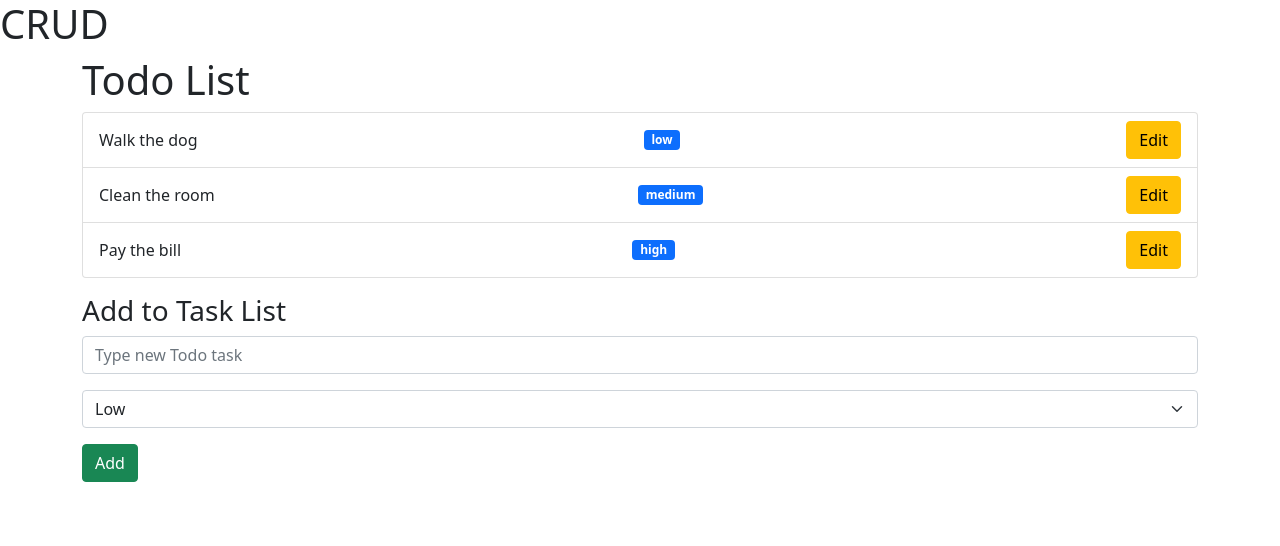
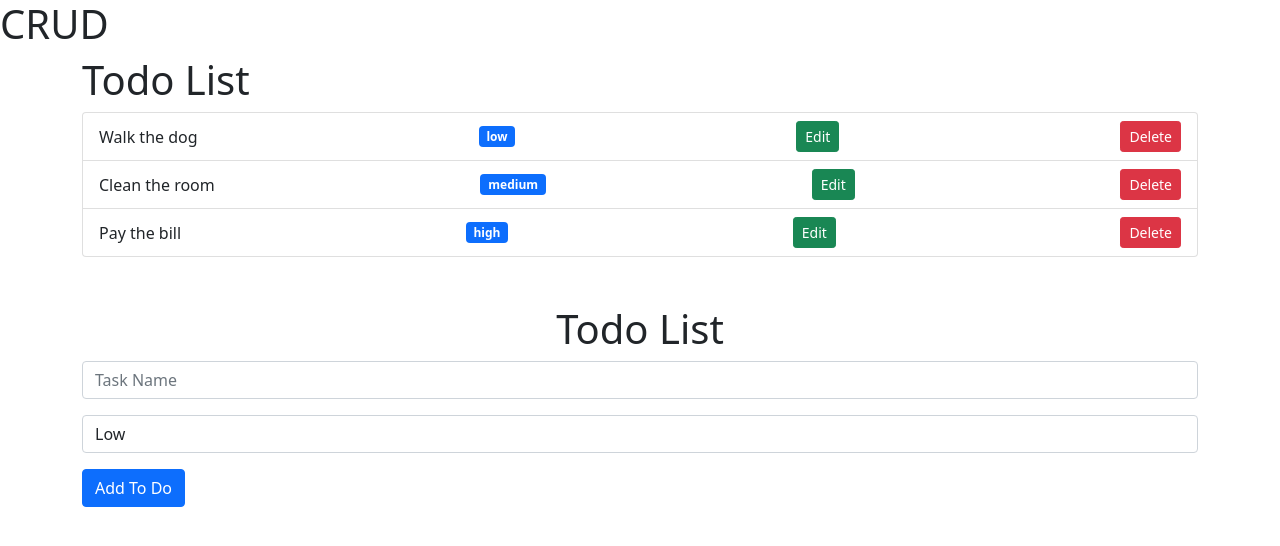
Before and after one commit to tvchiang/crud-application, a website: page index.html in a window 1280 px wide. Drawn offline with nearby package versions, Linux system fonts and the light colour scheme.

Commit message:
appendixA part1

```diff
--- a/index.html
+++ b/index.html
@@ -19,25 +19,22 @@
         </ul>
     </div>
 
-
-    <div class="container">
-        <h3>Add to Task List</h3>
-
+    <div class="container mt-5">
+        <h1 class="text-center">Todo List</h1>
       <div class="mb-3">
-            <input id="taskName" class="form-control" type="text" placeholder="Type new Todo task" aria-label="default input example">
+        <form id="todo-form">
+	        <input type="text" id="taskName" class="form-control" placeholder="Task Name">
 	        </div>
-
 	        <div class="mb-3">
-            <select id="taskUrgency" class="form-select" aria-label="Default select example">
+	            <select id="taskUrgency" class="form-control">
 	                <option value="low">Low</option>
 	                <option value="medium">Medium</option>
 	                <option value="high">High</option>
 	            </select>
 	        </div>
+	        <input type="submit" id="addTodo" class="btn btn-primary mb-3" value="Add To Do"/>
+	      </form>
 
-        <div>
-            <button id="addTodo" type="button" class="btn btn-success">Add</button>
-        </div>
     </div>
 
 
--- /dev/null
+++ b/package.json
@@ -0,0 +1,5 @@
+{
+  "dependencies": {
+    "bootstrap": "^5.3.2"
+  }
+}
--- a/script.js
+++ b/script.js
@@ -18,8 +18,9 @@ document.addEventListener("DOMContentLoaded", function () {
             li.className = 'list-group-item d-flex justify-content-between align-items-center';
             li.innerHTML = `
                     ${todo.name} <span class="badge bg-primary">${todo.urgency}</span>
-                    <button class='btn btn-warning edit-btn'>Edit</button>
-                `;
+                    <button data-task-id=${todo.id} class="btn edit-btn btn-success btn-sm">Edit</button>
+                    <button data-task-id=${todo.id} class="btn delete-btn btn-danger btn-sm">Delete</button>
+                  `;
             todoList.appendChild(li);
 
             // add event listener to edit btn
@@ -37,8 +38,10 @@ document.addEventListener("DOMContentLoaded", function () {
     }
 
     // CREATE
-    const addBtn = document.querySelector("#addTodo")
-    addBtn.addEventListener("click", function() {
+    const addBtn = document.querySelector("#todo-form")
+    addBtn.addEventListener("submit", function(event) {
+
+        event.preventDefault(); // This stops the form from being submitted the traditional way
         const newTaskInput = document.querySelector("#taskName")
         const taskName = newTaskInput.value
 
@@ -48,6 +51,7 @@ document.addEventListener("DOMContentLoaded", function () {
         if (taskName) {
             addTodo(todos, taskName, taskUrgency)
             renderTodos(todos)
+            taskNameInput.value = '';
         }
     })
 
```
Also changed, not shown: ._data.js (added), ._index.html (added), ._package-lock.json (added), ._package.json (added), ._readme.md (added), ._script.js (added), ._style.css (added), 4 other files. Lines whose indentation alone changed are shown as unchanged.
